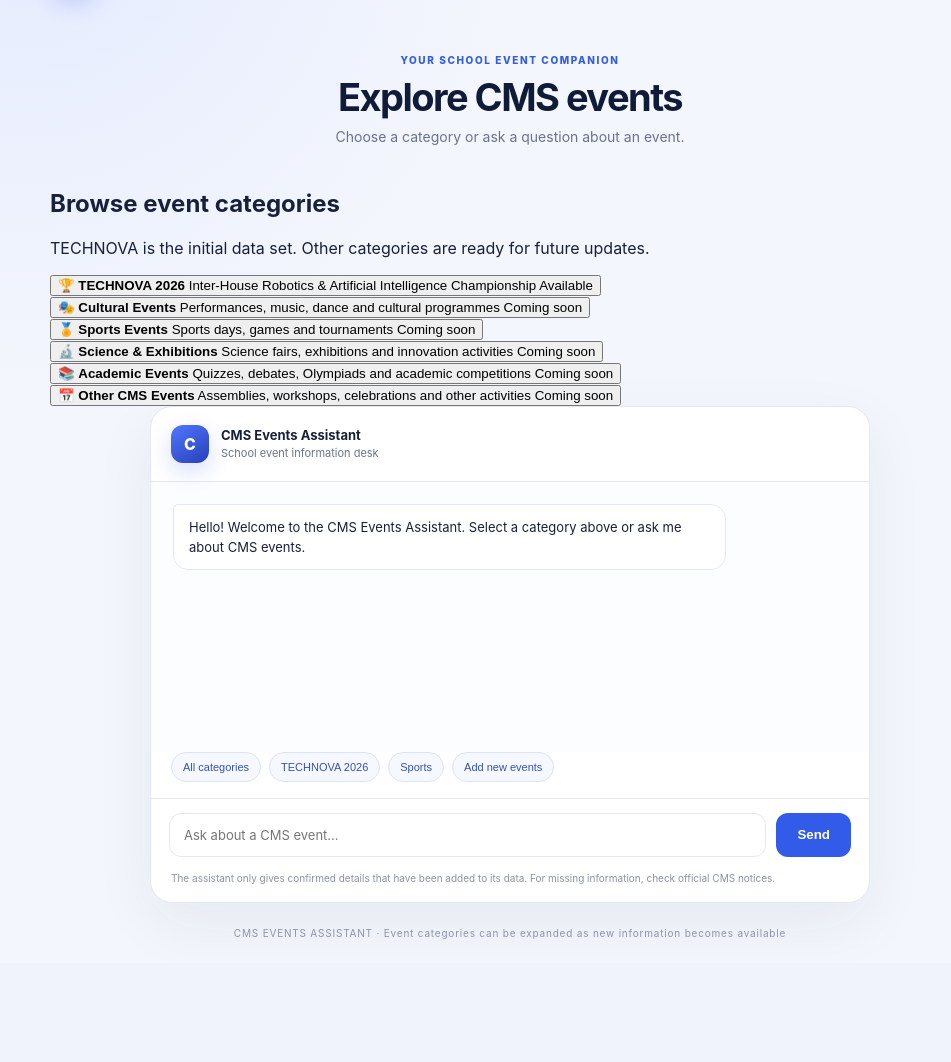
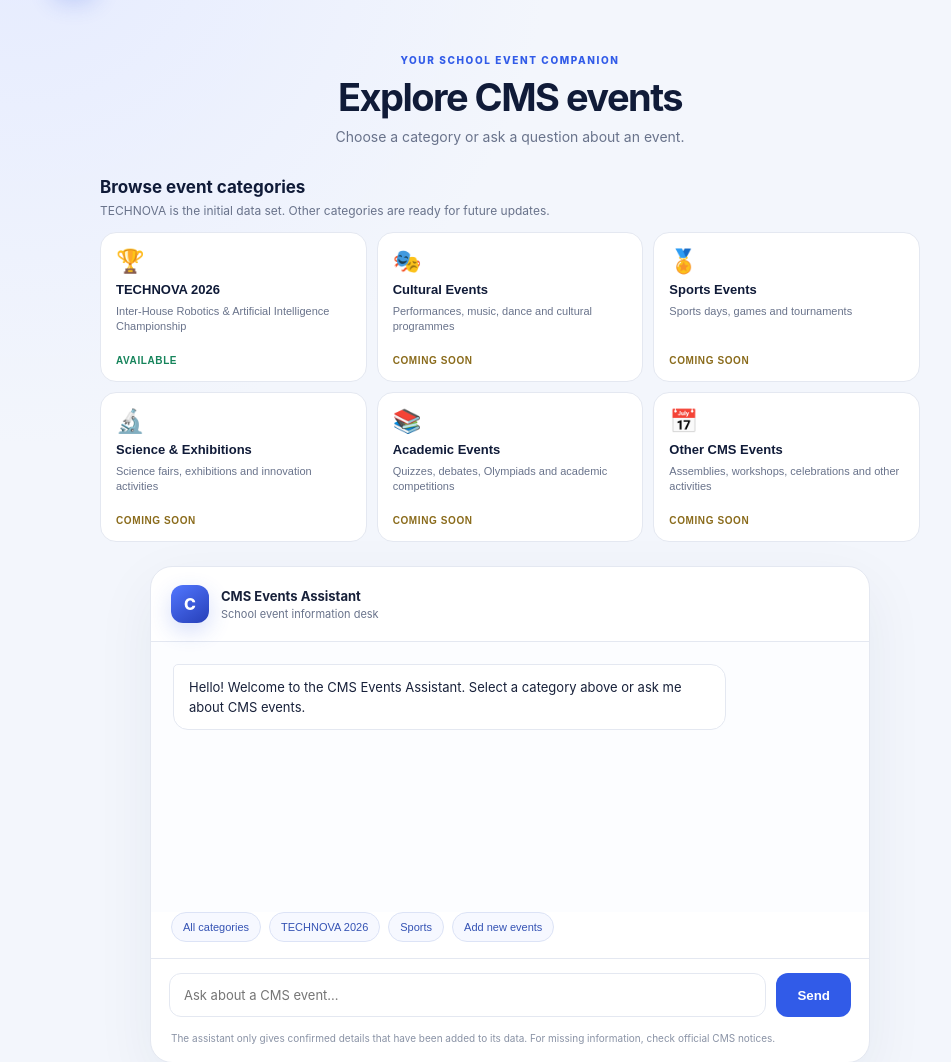
Before and after one commit to Launcher-sketch/CMS-TECHNOVA-CHATBOT, a Flask app: page / in a window 1280 px wide. Shown: the part 188-1250 px from the top of the page, without its empty margins (130-1081 px from the left). Before the commit the page ends 1127 px from the top, so only its background shows below. Run offline with Flask 3, Linux system fonts and the light colour scheme.

Commit message:
Update style.css

```diff
--- a/static/style.css
+++ b/static/style.css
@@ -56,3 +56,21 @@ footer { padding-top: 24px; color: #8b94a8; text-align: center; font-size: 10px;
   .composer { padding: 12px; }
   .composer button { padding-inline: 15px; }
 }
+
+/* CMS event category browser */
+.category-section { margin: 8px auto 24px; max-width: 820px; }
+.section-heading { margin-bottom: 12px; }
+.section-heading h2 { margin: 0 0 5px; color: var(--navy); font-size: 17px; }
+.section-heading p { margin: 0; color: var(--muted); font-size: 12px; line-height: 1.5; }
+.category-grid { display: grid; grid-template-columns: repeat(3, minmax(0, 1fr)); gap: 10px; }
+.category-card { display: flex; min-height: 150px; flex-direction: column; align-items: flex-start; gap: 7px; padding: 15px; border: 1px solid var(--line); border-radius: 16px; background: white; text-align: left; cursor: pointer; transition: transform .15s ease, border-color .15s ease, box-shadow .15s ease; }
+.category-card:hover { transform: translateY(-2px); border-color: #aebfff; box-shadow: 0 10px 25px #1a2a550d; }
+.category-icon { font-size: 23px; }
+.category-card strong { color: var(--navy); font-size: 13px; }
+.category-description { color: var(--muted); font-size: 11px; line-height: 1.4; }
+.category-status { margin-top: auto; color: #8a6b1b; font-size: 10px; font-weight: 800; text-transform: uppercase; letter-spacing: .06em; }
+.category-status.available { color: #16845b; }
+@media (max-width: 620px) {
+  .category-grid { grid-template-columns: repeat(2, minmax(0, 1fr)); }
+  .category-card { min-height: 142px; padding: 12px; }
+}
```
